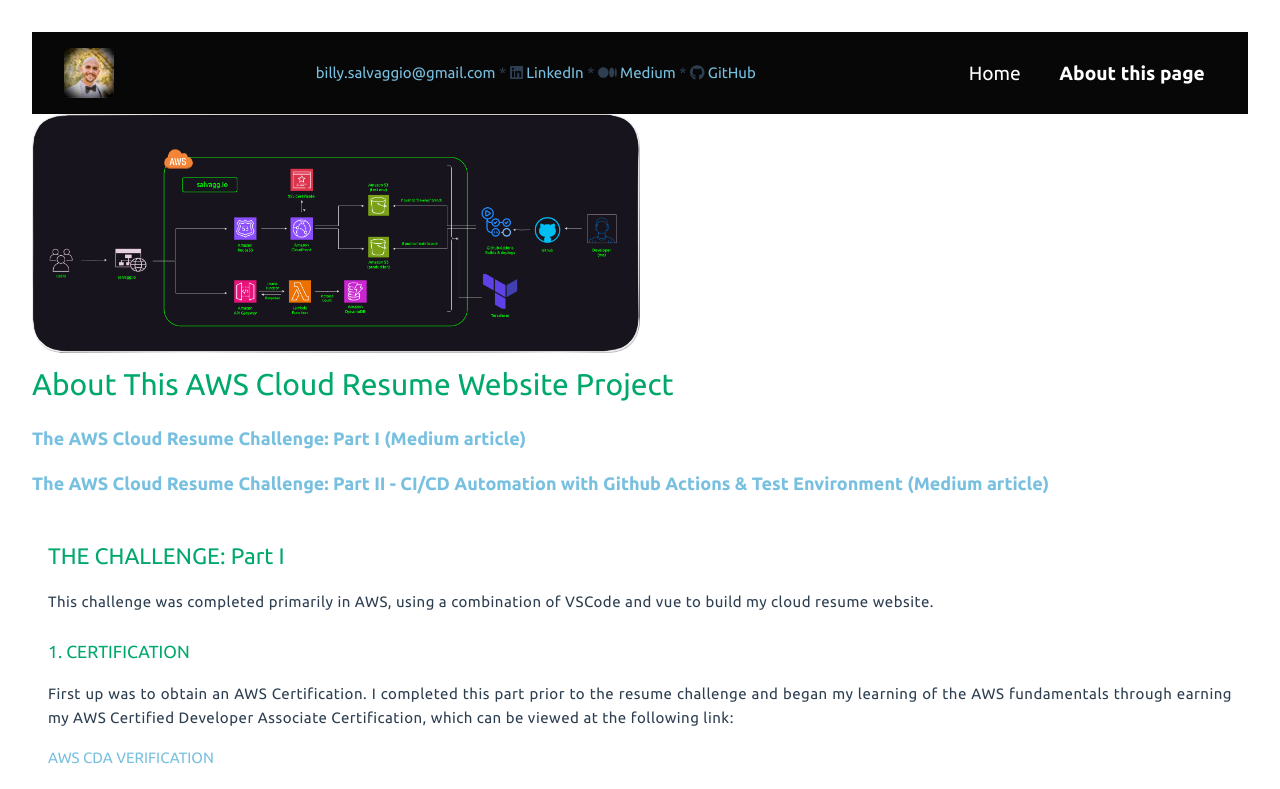
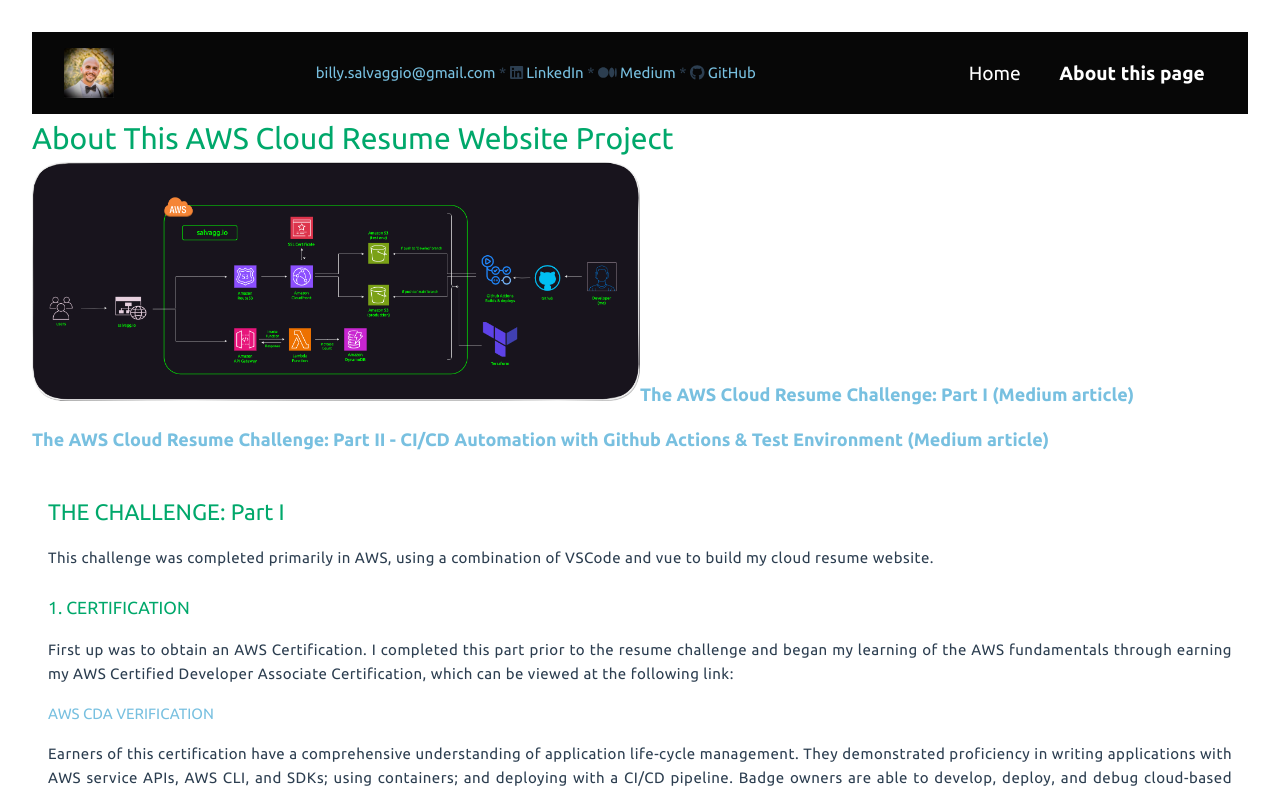
Before and after one commit to bsalvaggio/website-project, a Vue app: page /about in a window 1280 px wide. Shown: the top 789 px of the page. Built offline with nearby package versions, Linux system fonts and the light colour scheme; no server answers.

Commit message:
Update About.vue

```diff
--- a/src/views/About.vue
+++ b/src/views/About.vue
@@ -1,8 +1,7 @@
 <template>
     <div>
+      <h1>About This AWS Cloud Resume Website Project</h1>
       <img src="@/assets/website_diagram.png" alt="'architecture diagram" />
-
-      <h1>About This AWS Cloud Resume Website Project</h1>
         <a href="https://medium.com/@bill.salvaggio/the-aws-cloud-resume-challenge-project-c5c0c6fe9593"
            target="_blank"
            rel="noopener"
```
